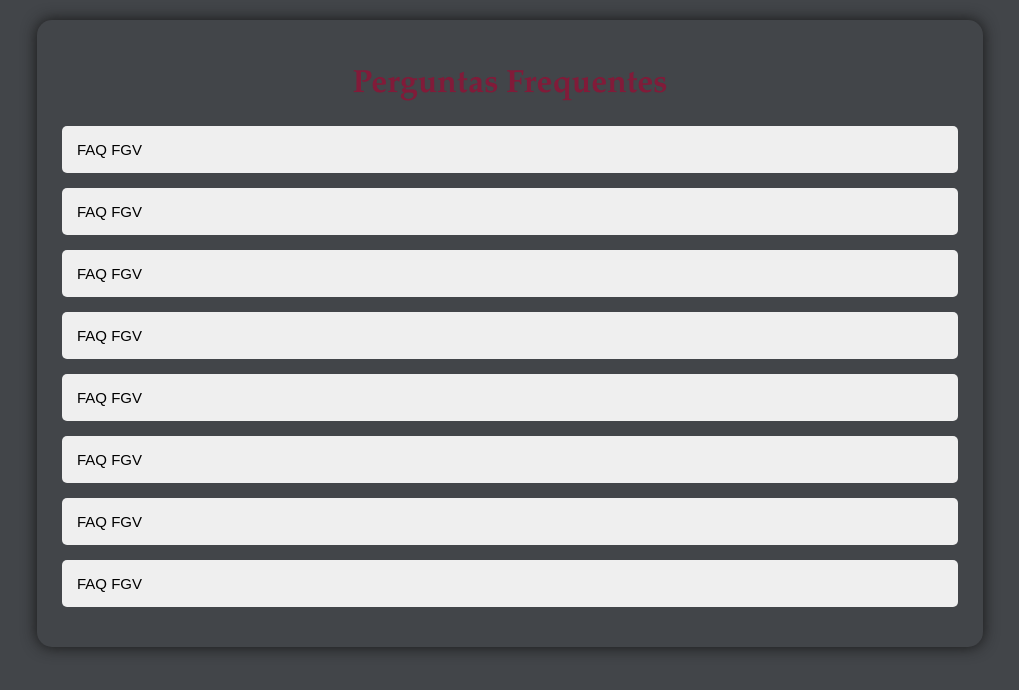
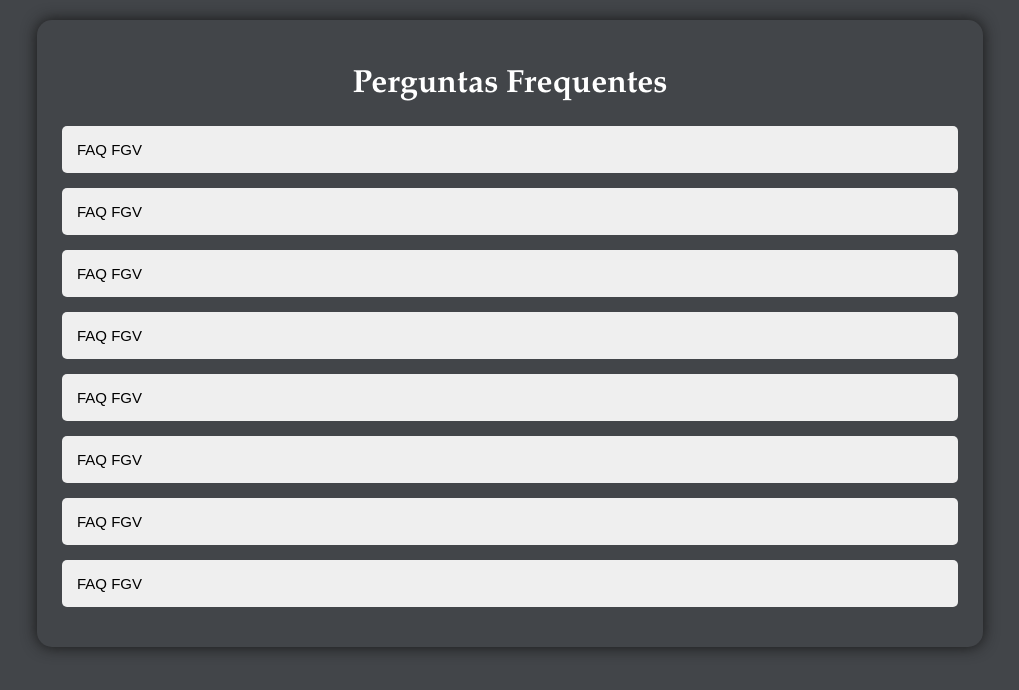
Before and after one commit to aresk2003/FGV-02, a plain HTML site: page index.html in a window 1280 px wide. Shown: the whole page, without its empty margins (130-1149 px from the left). Drawn offline with Linux system fonts and the light colour scheme.

Commit message:
Update styles.css

```diff
--- a/styles.css
+++ b/styles.css
@@ -25,7 +25,7 @@
 /*Cor da escrita do cabeçalho do faq*/
 h1 {
     text-align: center;
-    color: #811B39;
+    color: #ffffff;
 }
 
     /*Margin dos botões*/
```
